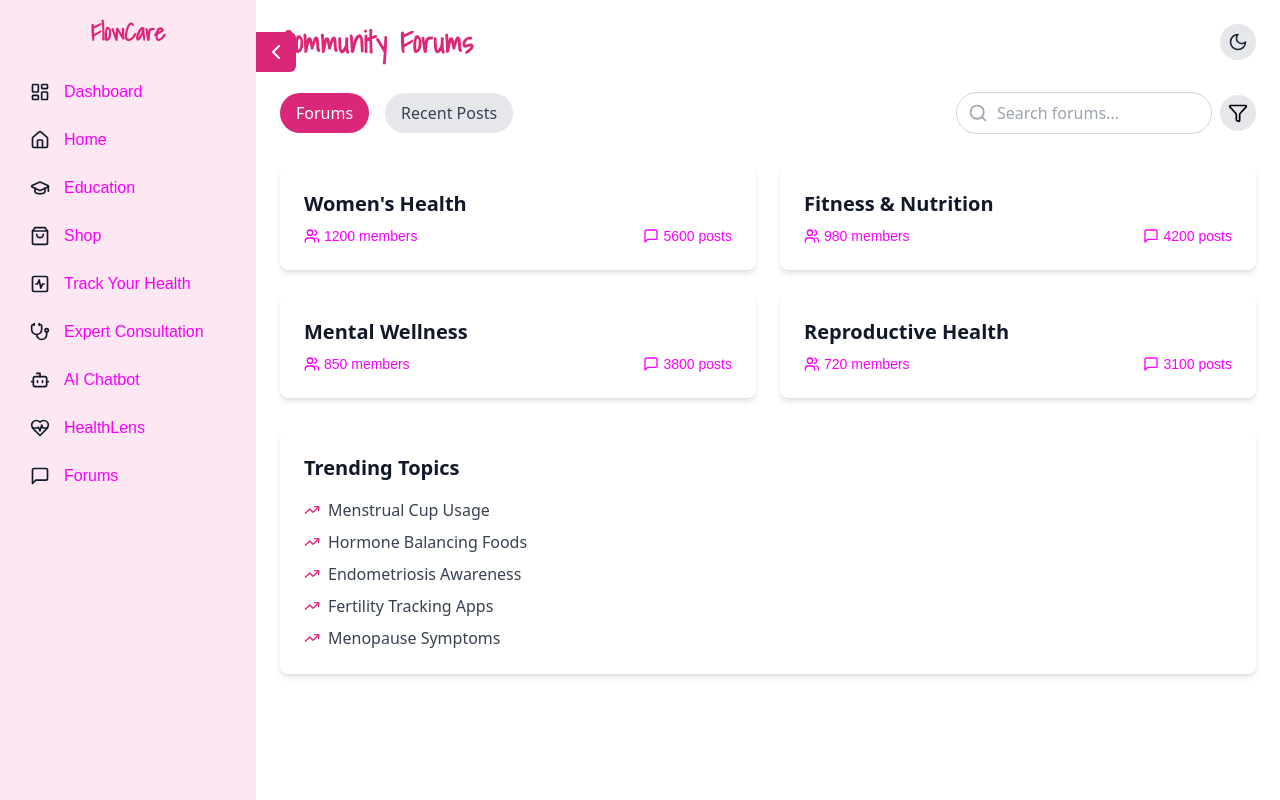
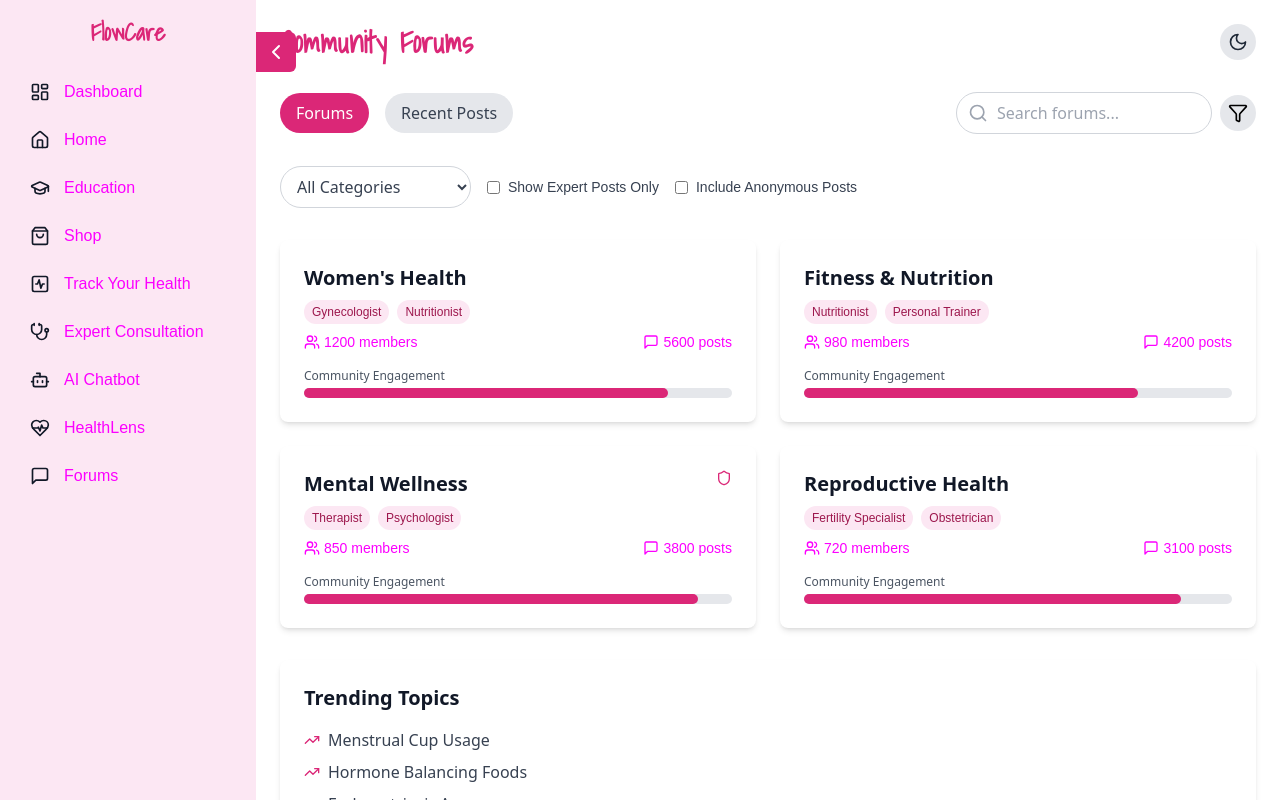
Before and after one commit to talhadevelopes/FlowCare2, a React (Vite) app in the folder Frontend/: page /forums in a window 1280 px wide. Built offline with nearby package versions, Linux system fonts and the light colour scheme.

Commit message:
Update forums.jsx to enhance UI,and integrate new features

```diff
--- a/Frontend/package.json
+++ b/Frontend/package.json
@@ -16,12 +16,14 @@
     "@radix-ui/react-radio-group": "^1.2.2",
     "@radix-ui/react-select": "^2.1.3",
     "axios": "^1.7.9",
+    "bootstrap": "^5.3.3",
     "date-fns": "^4.1.0",
     "dotenv": "^16.4.7",
     "framer-motion": "^11.15.0",
     "lucide-react": "^0.468.0",
     "prop-types": "^15.8.1",
     "react": "^18.3.1",
+    "react-bootstrap": "^2.10.8",
     "react-dom": "^18.3.1",
     "react-feather": "^2.0.10",
     "react-icons": "^5.4.0",
--- a/Frontend/src/components/Forum.jsx
+++ b/Frontend/src/components/Forum.jsx
@@ -1,50 +1,152 @@
-import React, { useState, useEffect } from 'react';
-import { useNavigate } from 'react-router-dom';
-import { LayoutDashboard, HeartPulse, Home, GraduationCap, ShoppingBag, ActivitySquare, Stethoscope, Bot, ChevronRight, Calendar, Heart, Moon, Sun, Users, MessageSquare, Search, Filter, TrendingUp } from 'lucide-react';
+import React, { useState, useEffect } from "react"
+import { useNavigate } from "react-router-dom"
+import {
+  LayoutDashboard,
+  HeartPulse,
+  Home,
+  GraduationCap,
+  ShoppingBag,
+  ActivitySquare,
+  Stethoscope,
+  Bot,
+  ChevronRight,
+  Calendar,
+  Heart,
+  Moon,
+  Sun,
+  Users,
+  MessageSquare,
+  Search,
+  Filter,
+  TrendingUp,
+  Shield,
+  Award,
+} from "lucide-react"
 import { Sidebar } from "./Sidebar"
 
 export function Forum() {
-  const navigate = useNavigate();
-  const [darkMode, setDarkMode] = useState(() => localStorage.getItem('darkMode') === 'true');
-  const [sidebarVisible, setSidebarVisible] = useState(true);
-  const [activeTab, setActiveTab] = useState('forums');
-  const [searchTerm, setSearchTerm] = useState('');
+  const navigate = useNavigate()
+  const [darkMode, setDarkMode] = useState(() => localStorage.getItem("darkMode") === "true")
+  const [sidebarVisible, setSidebarVisible] = useState(true)
+  const [activeTab, setActiveTab] = useState("forums")
+  const [searchTerm, setSearchTerm] = useState("")
+  const [selectedCategory, setSelectedCategory] = useState("all")
+  const [showAnonymous, setShowAnonymous] = useState(false)
+  const [showExpertsOnly, setShowExpertsOnly] = useState(false)
 
   useEffect(() => {
     if (darkMode) {
-      document.documentElement.classList.add('dark');
+      document.documentElement.classList.add("dark")
     } else {
-      document.documentElement.classList.remove('dark');
+      document.documentElement.classList.remove("dark")
     }
-  }, [darkMode]);
+  }, [darkMode])
 
   const toggleDarkMode = () => {
-    setDarkMode(prevMode => {
-      const newMode = !prevMode;
-      localStorage.setItem('darkMode', newMode.toString());
-      return newMode;
-    });
-  };
-
-
+    setDarkMode((prevMode) => {
+      const newMode = !prevMode
+      localStorage.setItem("darkMode", newMode.toString())
+      return newMode
+    })
+  }
 
   const handleSearch = (e) => {
-    setSearchTerm(e.target.value);
-    // Implement search logic here
-  };
+    setSearchTerm(e.target.value)
+  }
 
   const forums = [
-    { id: 1, name: "Women's Health", members: 1200, posts: 5600 },
-    { id: 2, name: "Fitness & Nutrition", members: 980, posts: 4200 },
-    { id: 3, name: "Mental Wellness", members: 850, posts: 3800 },
-    { id: 4, name: "Reproductive Health", members: 720, posts: 3100 },
-  ];
+    {
+      id: 1,
+      name: "Women's Health",
+      members: 1200,
+      posts: 5600,
+      expertBadges: ["Gynecologist", "Nutritionist"],
+      isPrivate: false,
+      topics: ["Menstrual Health", "Hormonal Balance", "Preventive Care"],
+      engagementRate: 85,
+    },
+    {
+      id: 2,
+      name: "Fitness & Nutrition",
+      members: 980,
+      posts: 4200,
+      expertBadges: ["Nutritionist", "Personal Trainer"],
+      isPrivate: false,
+      topics: ["Healthy Eating", "Workout Plans", "Weight Management"],
+      engagementRate: 78,
+    },
+    {
+      id: 3,
+      name: "Mental Wellness",
+      members: 850,
+      posts: 3800,
+      expertBadges: ["Therapist", "Psychologist"],
+      isPrivate: true,
+      topics: ["Anxiety", "Depression", "Stress Management"],
+      engagementRate: 92,
+    },
+    {
+      id: 4,
+      name: "Reproductive Health",
+      members: 720,
+      posts: 3100,
+      expertBadges: ["Fertility Specialist", "Obstetrician"],
+      isPrivate: false,
+      topics: ["Fertility", "Pregnancy", "Postpartum Care"],
+      engagementRate: 88,
+    },
+  ]
 
   const recentPosts = [
-    { id: 1, title: "My PCOS Journey", author: "Jane Doe", likes: 45, comments: 12 },
-    { id: 2, title: "Best Foods for Hormonal Balance", author: "Nutrition Expert", likes: 38, comments: 9 },
-    { id: 3, title: "Coping with Endometriosis", author: "Emily Smith", likes: 52, comments: 17 },
-  ];
+    {
+      id: 1,
+      title: "My PCOS Journey",
+      author: "Jane Doe",
+      authorReputation: 450,
+      badges: ["Verified Patient", "Top Contributor"],
+      likes: 45,
+      comments: 12,
+      isAnonymous: false,
+      contentWarnings: ["Medical Details"],
+      category: "Experience Sharing",
+    },
+    {
+      id: 2,
+      title: "Best Foods for Hormonal Balance",
+      author: "Nutrition Expert",
+      authorReputation: 780,
+      badges: ["Certified Nutritionist", "Expert"],
+      likes: 38,
+      comments: 9,
+      isAnonymous: false,
+      contentWarnings: [],
+      category: "Expert Advice",
+    },
+    {
+      id: 3,
+      title: "Coping with Endometriosis",
+      author: "Emily Smith",
+      authorReputation: 320,
+      badges: ["Verified Patient"],
+      likes: 52,
+      comments: 17,
+      isAnonymous: false,
+      contentWarnings: ["Sensitive Content"],
+      category: "Support Needed",
+    },
+    {
+      id: 4,
+      title: "Anonymous: Struggling with Infertility",
+      author: "Anonymous",
+      authorReputation: 0,
+      badges: [],
+      likes: 28,
+      comments: 14,
+      isAnonymous: true,
+      contentWarnings: ["Sensitive Content"],
+      category: "Support Needed",
+    },
+  ]
 
   const trendingTopics = [
     "Menstrual Cup Usage",
@@ -52,25 +154,35 @@ export function Forum() {
     "Endometriosis Awareness",
     "Fertility Tracking Apps",
     "Menopause Symptoms",
-  ];
+  ]
+
+  const filteredForums = forums.filter((forum) => forum.name.toLowerCase().includes(searchTerm.toLowerCase()))
+
+  const filteredPosts = recentPosts.filter((post) => {
+    const categoryMatch = selectedCategory === "all" || post.category.toLowerCase() === selectedCategory.toLowerCase()
+    const anonymousMatch = showAnonymous || !post.isAnonymous
+    const expertMatch = !showExpertsOnly || post.badges.some((badge) => badge.toLowerCase().includes("expert"))
+    return categoryMatch && anonymousMatch && expertMatch
+  })
 
   return (
-    <div className={`flex h-screen ${darkMode ? 'dark' : ''}`}>
+    <div className={`flex h-screen ${darkMode ? "dark" : ""}`}>
       <Sidebar darkMode={darkMode} />
 
-
-
       {/* Main Content */}
-      <main className={`flex-1 p-6 overflow-auto bg-white dark:bg-gray-900 transition-all duration-300 ease-in-out ${sidebarVisible ? 'ml-0' : 'ml-0'}`}>
+      <main
+        className={`flex-1 p-6 overflow-auto bg-white dark:bg-gray-900 transition-all duration-300 ease-in-out ${sidebarVisible ? "ml-0" : "ml-0"}`}
+      >
         <div className="max-w-6xl mx-auto space-y-8">
           {/* Header */}
           <div className="flex justify-between items-center">
             <h2 className="text-3xl font-bold text-pink-600 dark:text-pink-400">Community Forums</h2>
-            <button
-              onClick={toggleDarkMode}
-              className="p-2 rounded-full bg-gray-200 dark:bg-gray-700"
-            >
-              {darkMode ? <Sun className="h-5 w-5 text-gray-800 dark:text-gray-200" /> : <Moon className="h-5 w-5 text-gray-800 dark:text-gray-200" />}
+            <button onClick={toggleDarkMode} className="p-2 rounded-full bg-gray-200 dark:bg-gray-700">
+              {darkMode ? (
+                <Sun className="h-5 w-5 text-gray-800 dark:text-gray-200" />
+              ) : (
+                <Moon className="h-5 w-5 text-gray-800 dark:text-gray-200" />
+              )}
             </button>
           </div>
 
@@ -78,21 +190,24 @@ export function Forum() {
           <div className="flex flex-col md:flex-row justify-between items-center space-y-4 md:space-y-0">
             <div className="flex items-center space-x-4">
               <button
-                onClick={() => setActiveTab('forums')}
-                className={`px-4 py-2 rounded-full ${activeTab === 'forums' ? 'bg-pink-600 text-white' : 'bg-gray-200 text-gray-700'} dark:bg-gray-800 dark:text-gray-100`}
+                onClick={() => setActiveTab("forums")}
+                className={`px-4 py-2 rounded-full ${activeTab === "forums" ? "bg-pink-600 text-white" : "bg-gray-200 text-gray-700"} dark:bg-gray-800 dark:text-gray-100`}
               >
                 Forums
               </button>
               <button
-                onClick={() => setActiveTab('posts')}
-                className={`px-4 py-2 rounded-full ${activeTab === 'posts' ? 'bg-pink-600 text-white' : 'bg-gray-200 text-gray-700'} dark:bg-gray-800 dark:text-gray-100`}
+                onClick={() => setActiveTab("posts")}
+                className={`px-4 py-2 rounded-full ${activeTab === "posts" ? "bg-pink-600 text-white" : "bg-gray-200 text-gray-700"} dark:bg-gray-800 dark:text-gray-100`}
               >
                 Recent Posts
               </button>
             </div>
             <div className="flex items-center space-x-2">
               <div className="relative">
-                <Search size={20} className="absolute left-3 top-1/2 transform -translate-y-1/2 text-gray-400 dark:text-gray-500" />
+                <Search
+                  size={20}
+                  className="absolute left-3 top-1/2 transform -translate-y-1/2 text-gray-400 dark:text-gray-500"
+                />
                 <input
                   type="text"
                   placeholder="Search forums..."
@@ -107,12 +222,59 @@ export function Forum() {
             </div>
           </div>
 
+          {/* Additional Filters */}
+          <div className="flex flex-wrap items-center gap-4">
+            <select
+              value={selectedCategory}
+              onChange={(e) => setSelectedCategory(e.target.value)}
+              className="px-3 py-2 rounded-full border border-gray-300 dark:border-gray-700 bg-white dark:bg-gray-800 text-gray-700 dark:text-gray-300"
+            >
+              <option value="all">All Categories</option>
+              <option value="experience sharing">Experience Sharing</option>
+              <option value="expert advice">Expert Advice</option>
+              <option value="support needed">Support Needed</option>
+            </select>
+
+            <label className="flex items-center space-x-2">
+              <input
+                type="checkbox"
+                checked={showExpertsOnly}
+                onChange={(e) => setShowExpertsOnly(e.target.checked)}
+                className="rounded text-pink-600"
+              />
+              <span className="text-sm text-gray-700 dark:text-gray-300">Show Expert Posts Only</span>
+            </label>
+
+            <label className="flex items-center space-x-2">
+              <input
+                type="checkbox"
+                checked={showAnonymous}
+                onChange={(e) => setShowAnonymous(e.target.checked)}
+                className="rounded text-pink-600"
+              />
+              <span className="text-sm text-gray-700 dark:text-gray-300">Include Anonymous Posts</span>
+            </label>
+          </div>
+
           {/* Forums List */}
-          {activeTab === 'forums' && (
+          {activeTab === "forums" && (
             <div className="grid grid-cols-1 md:grid-cols-2 gap-6">
-              {forums.map(forum => (
+              {filteredForums.map((forum) => (
                 <div key={forum.id} className="bg-white dark:bg-gray-800 p-6 rounded-lg shadow-md">
-                  <h3 className="text-xl font-semibold mb-2 text-gray-900 dark:text-gray-100">{forum.name}</h3>
+                  <div className="flex justify-between items-start mb-2">
+                    <h3 className="text-xl font-semibold text-gray-900 dark:text-gray-100">{forum.name}</h3>
+                    {forum.isPrivate && <Shield size={16} className="text-pink-600 dark:text-pink-400" />}
+                  </div>
+                  <div className="flex flex-wrap gap-2 mb-2">
+                    {forum.expertBadges.map((badge, index) => (
+                      <span
+                        key={index}
+                        className="text-xs bg-pink-100 text-pink-800 px-2 py-1 rounded-full dark:bg-pink-900 dark:text-pink-200"
+                      >
+                        {badge}
+                      </span>
+                    ))}
+                  </div>
                   <div className="flex justify-between text-sm text-gray-600 dark:text-gray-400">
                     <span className="flex items-center">
                       <Users size={16} className="mr-1" /> {forum.members} members
@@ -121,19 +283,63 @@ export function Forum() {
                       <MessageSquare size={16} className="mr-1" /> {forum.posts} posts
                     </span>
                   </div>
+                  <div className="mt-4">
+                    <div className="text-xs text-gray-600 dark:text-gray-400 mb-1">Community Engagement</div>
+                    <div className="w-full bg-gray-200 rounded-full h-2.5 dark:bg-gray-700">
+                      <div
+                        className="bg-pink-600 h-2.5 rounded-full dark:bg-pink-500"
+                        style={{ width: `${forum.engagementRate}%` }}
+                      ></div>
+                    </div>
+                  </div>
                 </div>
               ))}
             </div>
           )}
 
           {/* Recent Posts */}
-          {activeTab === 'posts' && (
+          {activeTab === "posts" && (
             <div className="space-y-6">
-              {recentPosts.map(post => (
+              {filteredPosts.map((post) => (
                 <div key={post.id} className="bg-white dark:bg-gray-800 p-6 rounded-lg shadow-md">
+                  {post.contentWarnings.length > 0 && (
+                    <div className="mb-2">
+                      {post.contentWarnings.map((warning, index) => (
+                        <span
+                          key={index}
+                          className="text-xs bg-yellow-100 text-yellow-800 px-2 py-1 rounded-full mr-2 dark:bg-yellow-900 dark:text-yellow-200"
+                        >
+                          {warning}
+                        </span>
+                      ))}
+                    </div>
+                  )}
                   <h3 className="text-xl font-semibold mb-2 text-gray-900 dark:text-gray-100">{post.title}</h3>
-                  <p className="text-gray-600 dark:text-gray-400 mb-4">By {post.author}</p>
-                  <div className="flex justify-between text-sm text-gray-600 dark:text-gray-400">
+                  <div className="flex items-center mb-2">
+                    <p className="text-gray-600 dark:text-gray-400">
+                      {post.isAnonymous ? "Anonymous" : `By ${post.author}`}
+                    </p>
+                    {!post.isAnonymous && (
+                      <>
+                        <span className="mx-2 text-gray-400 dark:text-gray-600">•</span>
+                        <span className="text-pink-600 dark:text-pink-400">{post.authorReputation} rep</span>
+                      </>
+                    )}
+                  </div>
+                  <div className="flex flex-wrap gap-2 mb-2">
+                    {post.badges.map((badge, index) => (
+                      <span
+                        key={index}
+                        className="text-xs bg-gray-100 text-gray-800 px-2 py-1 rounded-full dark:bg-gray-700 dark:text-gray-300"
+                      >
+                        {badge}
+                      </span>
+                    ))}
+                  </div>
+                  <span className="text-xs bg-gray-200 text-gray-800 px-2 py-1 rounded-full dark:bg-gray-700 dark:text-gray-300">
+                    {post.category}
+                  </span>
+                  <div className="flex justify-between text-sm text-gray-600 dark:text-gray-400 mt-4">
                     <span className="flex items-center">
                       <Heart size={16} className="mr-1" /> {post.likes} likes
                     </span>
@@ -161,21 +367,7 @@ export function Forum() {
         </div>
       </main>
     </div>
-  );
+  )
 }
 
-const SidebarLink = ({ icon, label, onClick, active = false }) => {
-  return (
-    <button
-      onClick={onClick}
-      className={`flex items-center space-x-2 w-full px-2 py-2 rounded-lg transition-colors ${
-        active
-          ? 'bg-pink-200 dark:bg-pink-900 text-pink-800 dark:text-pink-200'
-          : 'text-gray-900 dark:text-gray-300 hover:bg-pink-100 dark:hover:bg-gray-700'
-      }`}
-    >
-      {icon}
-      <span>{label}</span>
-    </button>
-  );
-};
+export default Forum
```
Also changed, not shown: 1 other file (tests, documents, lock files or other folders).
